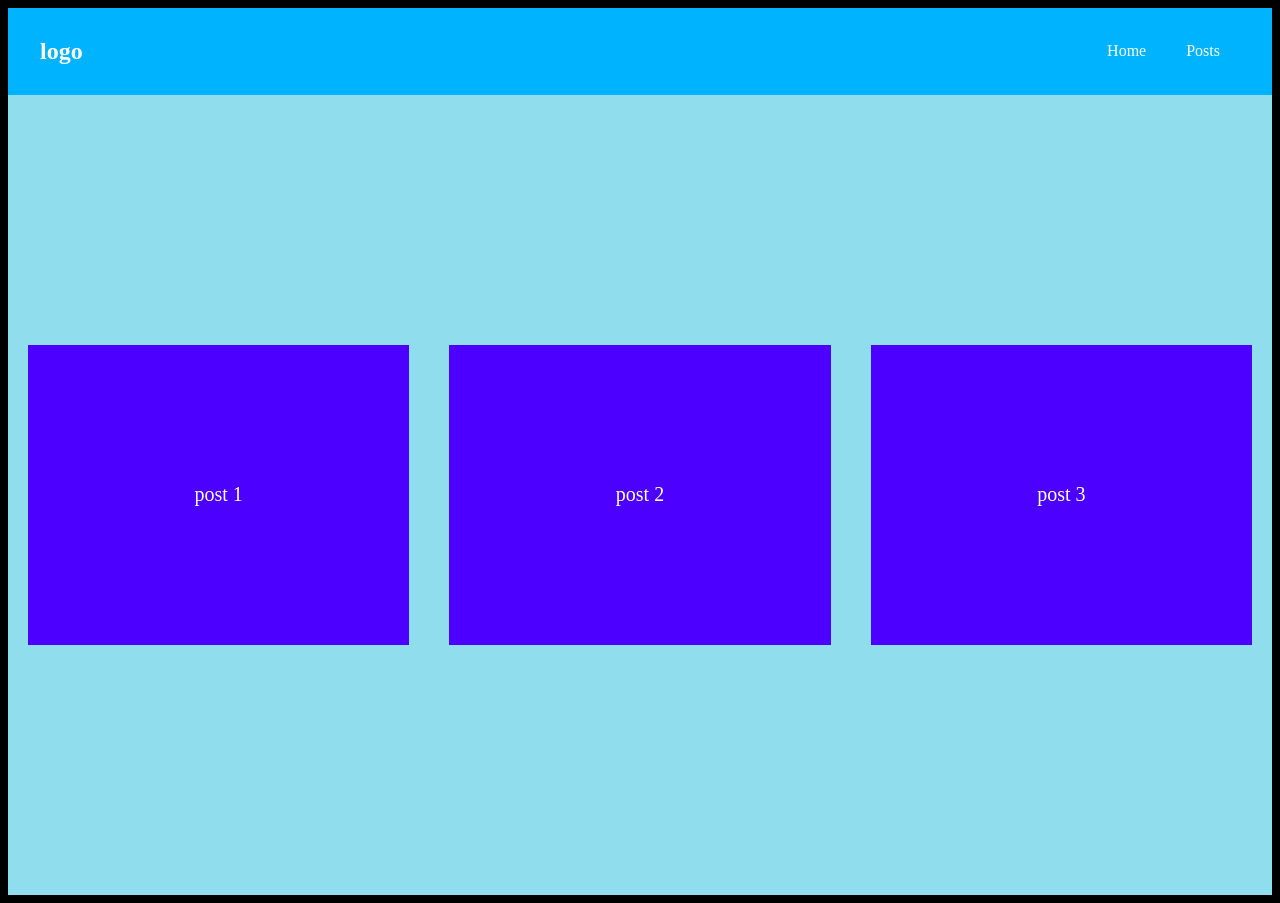
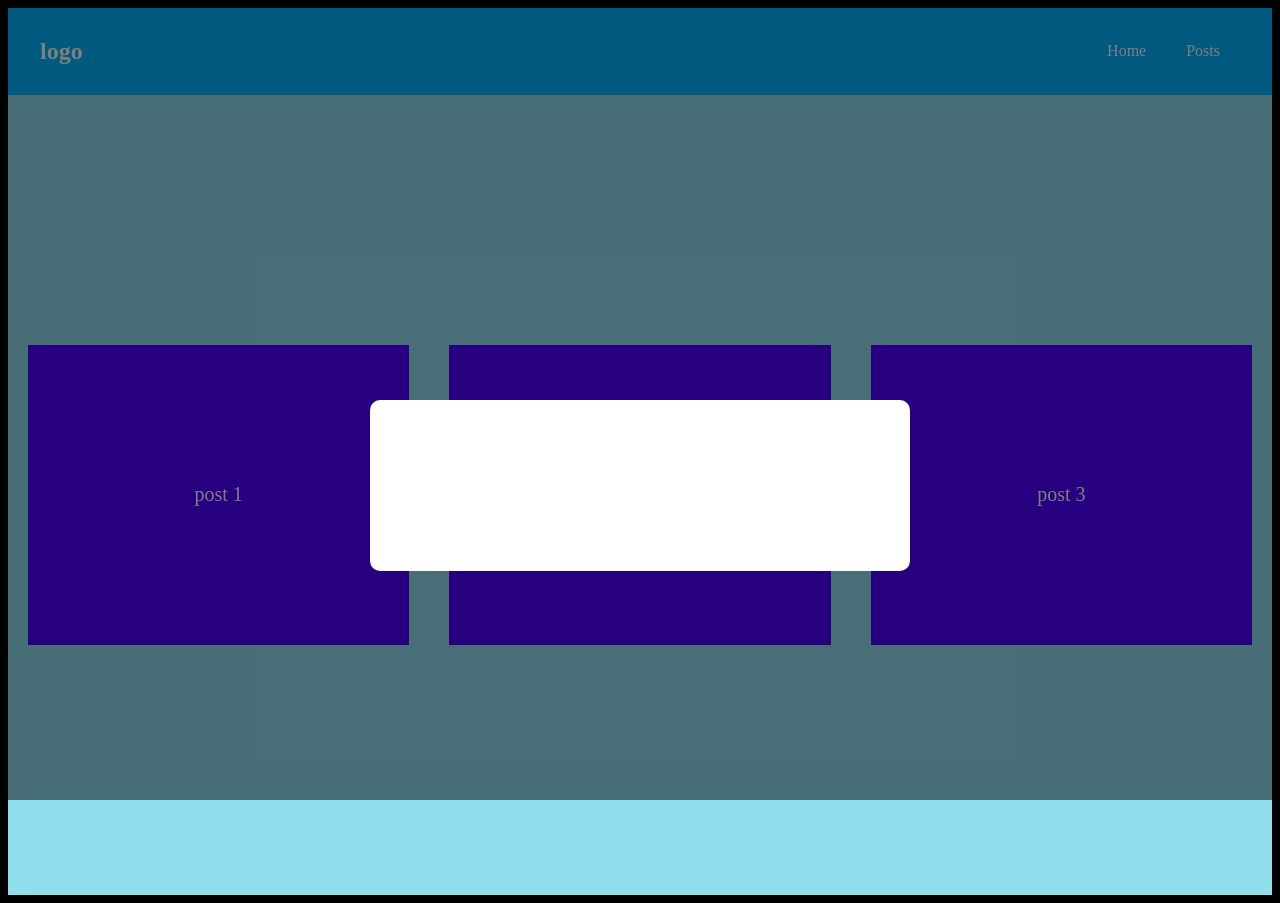
Before and after one commit to kar3a-A/Nodejs-course, a React (Vite) app: page / in a window 1280 px wide. Built offline with nearby package versions, Linux system fonts and the light colour scheme.

Commit message:
modal using react default children components

```diff
--- a/src/App.jsx
+++ b/src/App.jsx
@@ -1,6 +1,7 @@
 import { useState } from "react"
 import Navbar from "./components/Navbar/Navbar"
 import PostsList from "./components/PostsList/PostsList"
+import Modal from "./components/Modal/Modal"
 
 
 
@@ -27,6 +28,11 @@ const App = () => {
     <>
       <Navbar />
       <PostsList posts={posts}/>
+      <Modal>
+        { /* Modal content */ }
+        <h1>Zoom class is available now.</h1>
+        <p>Anyone can join.</p>
+      </Modal>
     </>
   )
 }
--- /dev/null
+++ b/src/components/Modal/Modal.css
@@ -0,0 +1,24 @@
+
+/* modal styles */
+
+.modal-backdrop {
+    width: 100%;
+    height: 100%;
+    position: fixed;
+    top: 0;
+    left: 0;
+    background-color: rgb(0, 0, 0,0.5);
+}
+
+.modal {
+    background-color: white;
+    max-width: 480px;
+    margin: 400px auto;
+    padding: 30px;
+    border-radius: 10px;
+    text-align: center;
+}
+
+.modal h1 {
+    margin: 20px;
+}
--- /dev/null
+++ b/src/components/Modal/Modal.jsx
@@ -0,0 +1,14 @@
+import './Modal.css'
+
+// modal styles with default children content
+const Modal = ({children}) => {
+  return (
+    <div className="modal-backdrop">
+      <div className="modal">
+        {children}
+      </div>
+    </div>
+  );
+}
+
+export default Modal
--- a/src/components/Navbar/Navbar.jsx
+++ b/src/components/Navbar/Navbar.jsx
@@ -1,4 +1,4 @@
-import './index.css'
+import './Navbar.css'
 
 const Navbar = () => {
   return (
--- a/src/components/PostsList/PostsList.jsx
+++ b/src/components/PostsList/PostsList.jsx
@@ -1,4 +1,4 @@
-import './index.css'
+import './PostsList.css'
 
 // {posts} is the desctructured props
 // for not using props.posts
```
Also changed, not shown: src/components/Navbar/Navbar.css (renamed from src/components/Navbar/index.css), src/components/PostsList/PostsList.css (renamed from src/components/PostsList/index.css).
